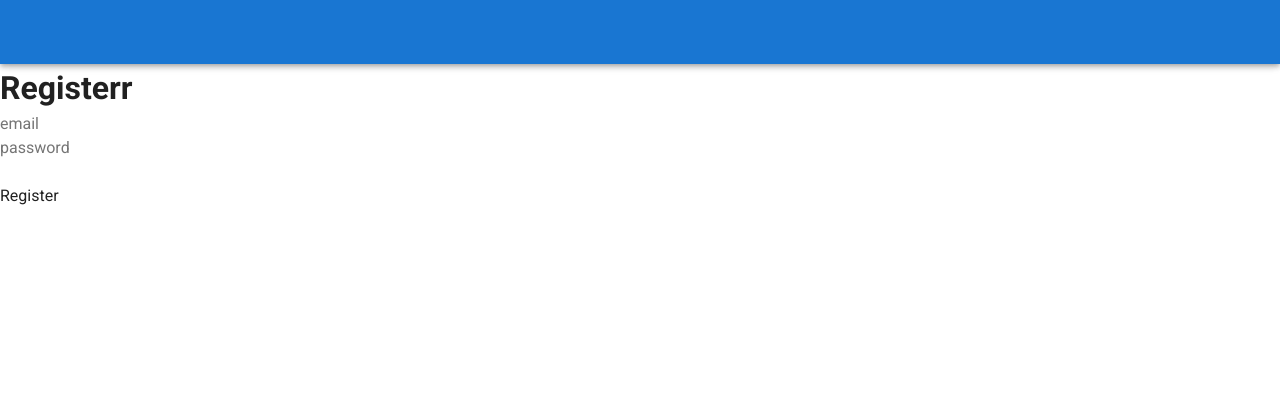
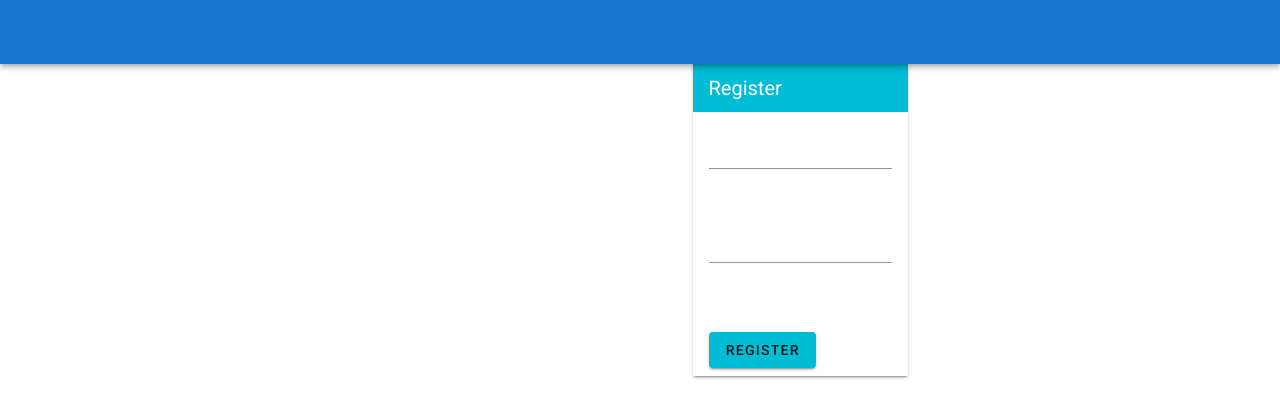
Before and after one commit to deneap/project, a Vue app in the folder client/: page /register in a window 1280 px wide. Shown: the top 418 px of the page. Built offline with nearby package versions, Linux system fonts and the light colour scheme.

Commit message:
Lectia 2 FULL, Vuetify + Register.vue

```diff
--- a/client/src/components/Register.vue
+++ b/client/src/components/Register.vue
@@ -1,12 +1,20 @@
 <template>
-  <div>
-    <h1>Registerr</h1>
-    <input type="email" name="email" v-model="email" placeholder="email"> <br />
-    <input type="password" name="password" v-model="password" placeholder="password"/> <br />
-     <div class="error" v-html="error" /><br />
-    <button @click="register">Register</button>
+  <v-layout column align-center>
+    <v-flex xs6 offset-xs3>
+  <div class="white elevation-2">
+    <v-toolbar flat dense class="cyan" dark>
+    <v-toolbar-title>Register</v-toolbar-title>
+    </v-toolbar>
 
+  <div class="pl-4 pr-4 pt-2 pb-2">
+    <v-text-field lable="Email" v-model="email"></v-text-field> <br />
+    <v-text-field lable="Password" v-model="password"></v-text-field> <br />
+ <div class="error" v-html="error" /><br />
+ <v-btn class="cyan" @click="register">Register</v-btn>
   </div>
+ </div>
+      </v-flex>
+  </v-layout>
 </template>
 
 <script>
```
